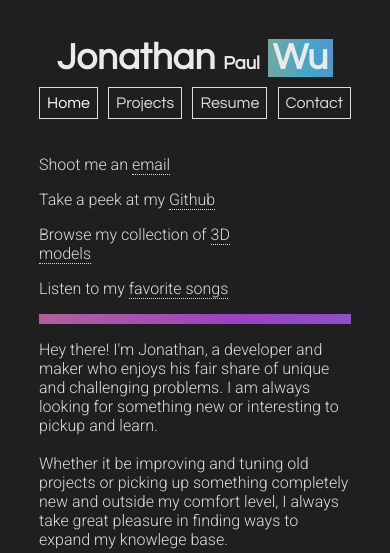
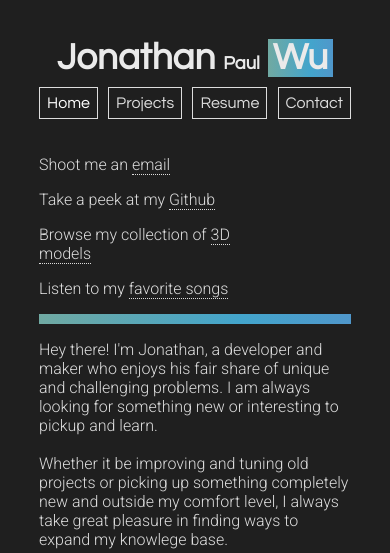
Before and after one commit to wuwica/personalwebsite, a PHP site: page / in a window 390 px wide. Shown: the top 553 px of the page. Run offline with PHP 8.4, Linux system fonts and the light colour scheme.

Commit message:
fixed mobile bug

```diff
--- a/mainSheet.css
+++ b/mainSheet.css
@@ -1012,7 +1012,7 @@ h3 {
     .separator {
         width: 100%;
         height: 10px;
-        background: linear-gradient(90deg, var(--theme-red), var(--theme-yellow), var(--theme-purple), var(--theme-blue), var(--theme-red));
+        background: linear-gradient(90deg, var(--theme-red), var(--theme-yellow), var(--theme-blue), var(--theme-purple), var(--theme-red));
         background-size: 1000% 100%;
         background-position: 0% 0%;
         -webkit-animation: GradientLoop 15s linear infinite;
```
